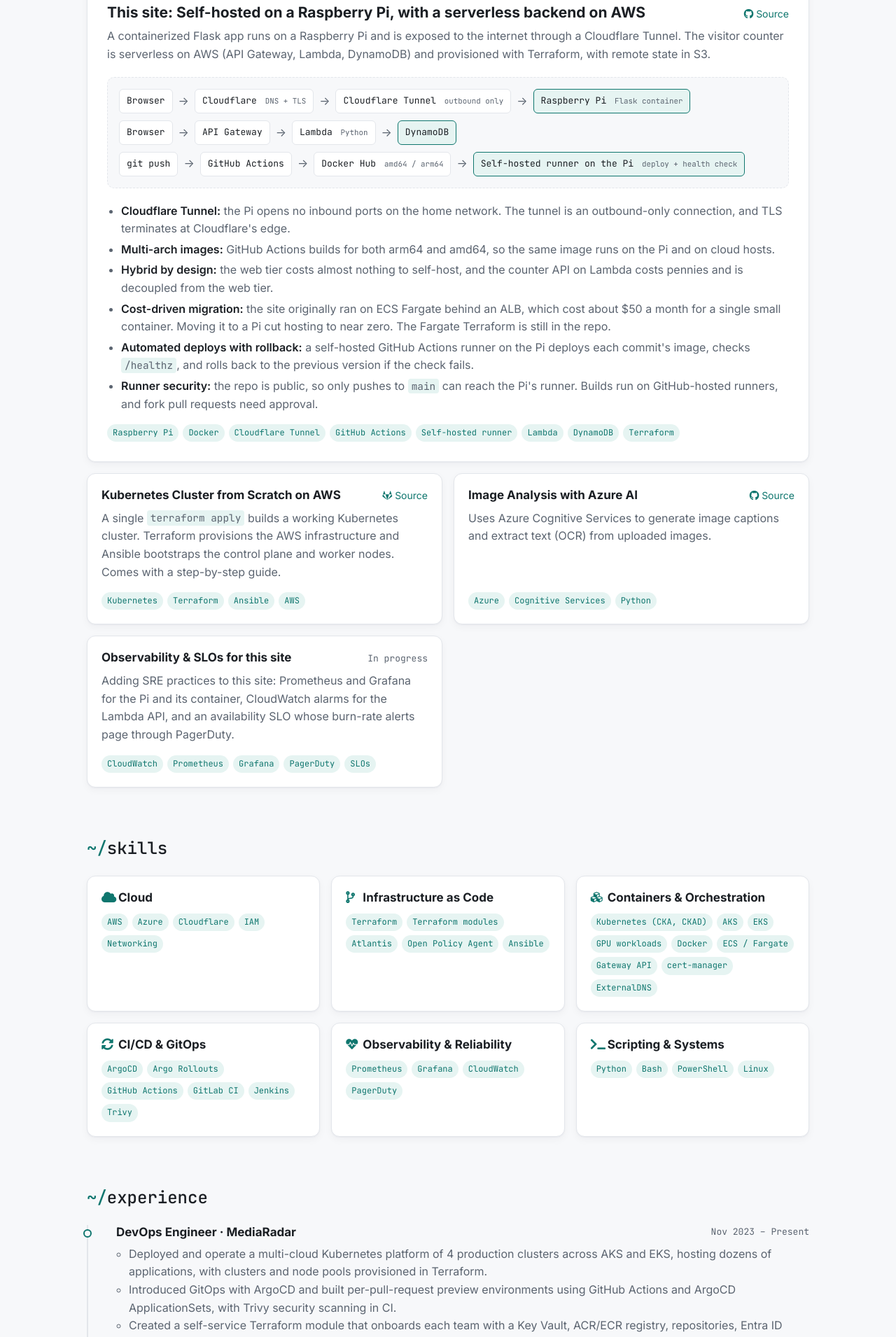
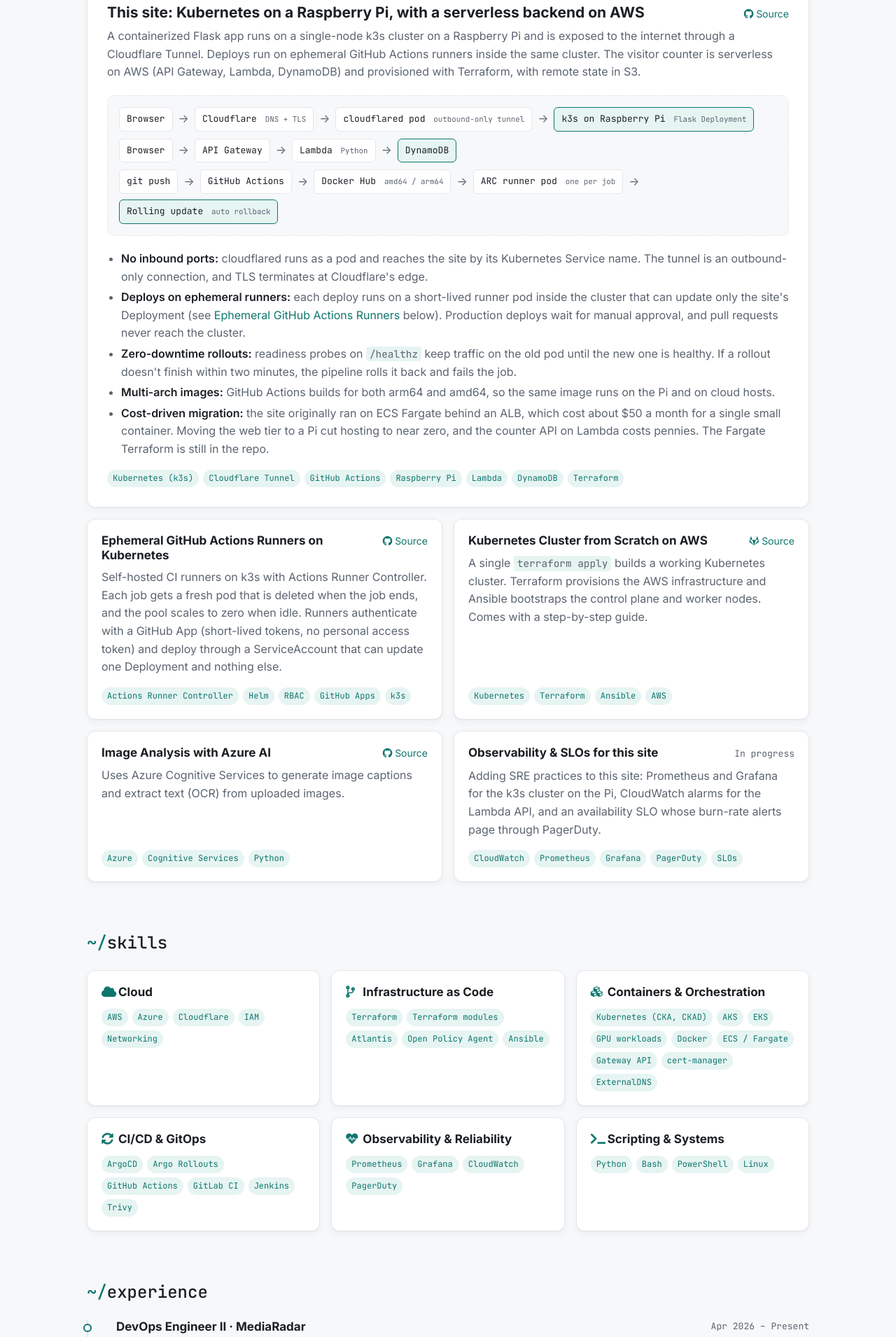
Before and after one commit to shabbirnayeem/aws-resume, a Flask app: page / in a window 1280 px wide. Shown: the part 2560-4470 px from the top of the page at 70% size. Run offline with Flask 3, Linux system fonts and the light colour scheme.

Commit message:
Updated site with the portfolio k3 cards

```diff
--- a/app/static/css/portfolio.css
+++ b/app/static/css/portfolio.css
@@ -187,6 +187,9 @@ code { font-size: .9em; background: var(--accent-soft); padding: .1em .35em; bor
 }
 .tl-head { display: flex; justify-content: space-between; flex-wrap: wrap; gap: 4px 16px; }
 .tl-head h3 { font-size: 17px; }
+/* Earlier title at the same company, shown under the current one */
+.tl-prev { margin-top: 2px; }
+.tl-prev h4 { margin: 0; font-size: 15px; font-weight: 500; color: var(--muted); }
 .date { color: var(--muted); font-size: 13px; margin: 0; }
 .timeline ul { margin: 8px 0 0; padding-left: 18px; color: var(--muted); }
 
--- a/app/templates/index.html
+++ b/app/templates/index.html
@@ -41,7 +41,7 @@
             <p class="eyebrow mono">DevOps Engineer &rarr; Platform / SRE</p>
             <h1>Hi, I'm Shabbir. I build reliable cloud platforms.</h1>
             <p class="lead">
-               DevOps Engineer at <a href="https://mediaradar.com/">MediaRadar</a>, where I run a multi-cloud Kubernetes
+               DevOps Engineer II at <a href="https://mediaradar.com/">MediaRadar</a>, where I run a multi-cloud Kubernetes
                platform on AKS and EKS and use Terraform and ArgoCD to give teams self-service ways to deploy their apps.
                Growing into SRE and platform engineering.
             </p>
@@ -59,7 +59,7 @@
       <section class="container">
          <div class="status-strip mono" aria-label="Site status">
             <span><span class="dot"></span> live</span>
-            <span>host: <b>Raspberry Pi</b></span>
+            <span>host: <b>k3s on Raspberry Pi</b></span>
             <span>ingress: <b>Cloudflare Tunnel</b></span>
             <span>api: <b>AWS Lambda</b></span>
             <span>visitors: <b id="counter">&hellip;</b></span>
@@ -202,11 +202,12 @@
          <h3 class="subsection-title mono">// personal</h3>
          <article id="project-cloud-resume" class="card project featured">
             <div class="project-head">
-               <h3>This site: Self-hosted on a Raspberry Pi, with a serverless backend on AWS</h3>
+               <h3>This site: Kubernetes on a Raspberry Pi, with a serverless backend on AWS</h3>
                <a class="link" href="https://github.com/shabbirnayeem/aws-resume"><i class="fab fa-github"></i> Source</a>
             </div>
             <p>
-               A containerized Flask app runs on a Raspberry Pi and is exposed to the internet through a Cloudflare Tunnel.
+               A containerized Flask app runs on a single-node k3s cluster on a Raspberry Pi and is exposed to the internet
+               through a Cloudflare Tunnel. Deploys run on ephemeral GitHub Actions runners inside the same cluster.
                The visitor counter is serverless on AWS (API Gateway, Lambda, DynamoDB) and provisioned with Terraform,
                with remote state in S3.
             </p>
@@ -215,8 +216,8 @@
                <div class="arch-row">
                   <span class="node">Browser</span><span class="edge">&rarr;</span>
                   <span class="node">Cloudflare <small>DNS + TLS</small></span><span class="edge">&rarr;</span>
-                  <span class="node">Cloudflare Tunnel <small>outbound only</small></span><span class="edge">&rarr;</span>
-                  <span class="node accent">Raspberry Pi <small>Flask container</small></span>
+                  <span class="node">cloudflared pod <small>outbound-only tunnel</small></span><span class="edge">&rarr;</span>
+                  <span class="node accent">k3s on Raspberry Pi <small>Flask Deployment</small></span>
                </div>
                <div class="arch-row">
                   <span class="node">Browser</span><span class="edge">&rarr;</span>
@@ -228,24 +229,38 @@
                   <span class="node">git push</span><span class="edge">&rarr;</span>
                   <span class="node">GitHub Actions</span><span class="edge">&rarr;</span>
                   <span class="node">Docker Hub <small>amd64 / arm64</small></span><span class="edge">&rarr;</span>
-                  <span class="node accent">Self-hosted runner on the Pi <small>deploy + health check</small></span>
+                  <span class="node">ARC runner pod <small>one per job</small></span><span class="edge">&rarr;</span>
+                  <span class="node accent">Rolling update <small>auto rollback</small></span>
                </div>
             </div>
 
             <ul class="decisions">
-               <li><b>Cloudflare Tunnel:</b> the Pi opens no inbound ports on the home network. The tunnel is an outbound-only connection, and TLS terminates at Cloudflare's edge.</li>
+               <li><b>No inbound ports:</b> cloudflared runs as a pod and reaches the site by its Kubernetes Service name. The tunnel is an outbound-only connection, and TLS terminates at Cloudflare's edge.</li>
+               <li><b>Deploys on ephemeral runners:</b> each deploy runs on a short-lived runner pod inside the cluster that can update only the site's Deployment (see <a href="#project-arc-runners">Ephemeral GitHub Actions Runners</a> below). Production deploys wait for manual approval, and pull requests never reach the cluster.</li>
+               <li><b>Zero-downtime rollouts:</b> readiness probes on <code>/healthz</code> keep traffic on the old pod until the new one is healthy. If a rollout doesn't finish within two minutes, the pipeline rolls it back and fails the job.</li>
                <li><b>Multi-arch images:</b> GitHub Actions builds for both arm64 and amd64, so the same image runs on the Pi and on cloud hosts.</li>
-               <li><b>Hybrid by design:</b> the web tier costs almost nothing to self-host, and the counter API on Lambda costs pennies and is decoupled from the web tier.</li>
-               <li><b>Cost-driven migration:</b> the site originally ran on ECS Fargate behind an ALB, which cost about $50 a month for a single small container. Moving it to a Pi cut hosting to near zero. The Fargate Terraform is still in the repo.</li>
-               <li><b>Automated deploys with rollback:</b> a self-hosted GitHub Actions runner on the Pi deploys each commit's image, checks <code>/healthz</code>, and rolls back to the previous version if the check fails.</li>
-               <li><b>Runner security:</b> the repo is public, so only pushes to <code>main</code> can reach the Pi's runner. Builds run on GitHub-hosted runners, and fork pull requests need approval.</li>
+               <li><b>Cost-driven migration:</b> the site originally ran on ECS Fargate behind an ALB, which cost about $50 a month for a single small container. Moving the web tier to a Pi cut hosting to near zero, and the counter API on Lambda costs pennies. The Fargate Terraform is still in the repo.</li>
             </ul>
             <ul class="tags">
-               <li>Raspberry Pi</li><li>Docker</li><li>Cloudflare Tunnel</li><li>GitHub Actions</li><li>Self-hosted runner</li><li>Lambda</li><li>DynamoDB</li><li>Terraform</li>
+               <li>Kubernetes (k3s)</li><li>Cloudflare Tunnel</li><li>GitHub Actions</li><li>Raspberry Pi</li><li>Lambda</li><li>DynamoDB</li><li>Terraform</li>
             </ul>
          </article>
 
          <div class="grid grid-2">
+            <article class="card project" id="project-arc-runners">
+               <div class="project-head">
+                  <h3>Ephemeral GitHub Actions Runners on Kubernetes</h3>
+                  <a class="link" href="https://github.com/shabbirnayeem/aws-resume/tree/main/k8s"><i class="fab fa-github"></i> Source</a>
+               </div>
+               <p>
+                  Self-hosted CI runners on k3s with Actions Runner Controller. Each job gets a fresh pod that is deleted
+                  when the job ends, and the pool scales to zero when idle. Runners authenticate with a GitHub App
+                  (short-lived tokens, no personal access token) and deploy through a ServiceAccount that can update one
+                  Deployment and nothing else.
+               </p>
+               <ul class="tags"><li>Actions Runner Controller</li><li>Helm</li><li>RBAC</li><li>GitHub Apps</li><li>k3s</li></ul>
+            </article>
+
             <article class="card project">
                <div class="project-head">
                   <h3>Kubernetes Cluster from Scratch on AWS</h3>
@@ -275,7 +290,7 @@
                   <span class="mono date">In progress</span>
                </div>
                <p>
-                  Adding SRE practices to this site: Prometheus and Grafana for the Pi and its container,
+                  Adding SRE practices to this site: Prometheus and Grafana for the k3s cluster on the Pi,
                   CloudWatch alarms for the Lambda API, and an availability SLO whose burn-rate alerts page through PagerDuty.
                </p>
                <ul class="tags"><li>CloudWatch</li><li>Prometheus</li><li>Grafana</li><li>PagerDuty</li><li>SLOs</li></ul>
@@ -322,8 +337,12 @@
          <ol class="timeline">
             <li>
                <div class="tl-head">
-                  <h3>DevOps Engineer · MediaRadar</h3>
-                  <span class="mono date">Nov 2023 – Present</span>
+                  <h3>DevOps Engineer II · MediaRadar</h3>
+                  <span class="mono date">Apr 2026 – Present</span>
+               </div>
+               <div class="tl-head tl-prev">
+                  <h4>DevOps Engineer</h4>
+                  <span class="mono date">Nov 2023 – Apr 2026</span>
                </div>
                <ul>
                   <li>Deployed and operate a multi-cloud Kubernetes platform of 4 production clusters across AKS and EKS, hosting dozens of applications, with clusters and node pools provisioned in Terraform.</li>
```
Also changed, not shown: k8s/README.md (added).
